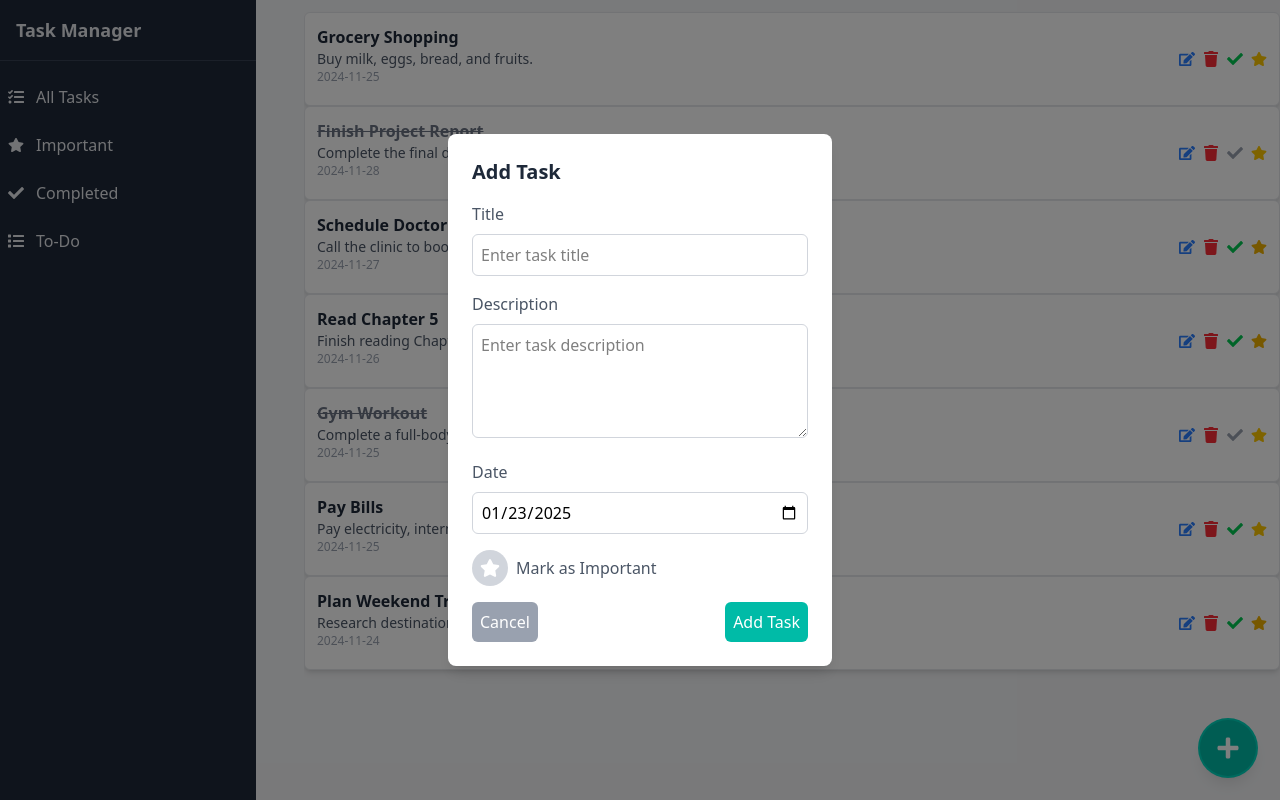
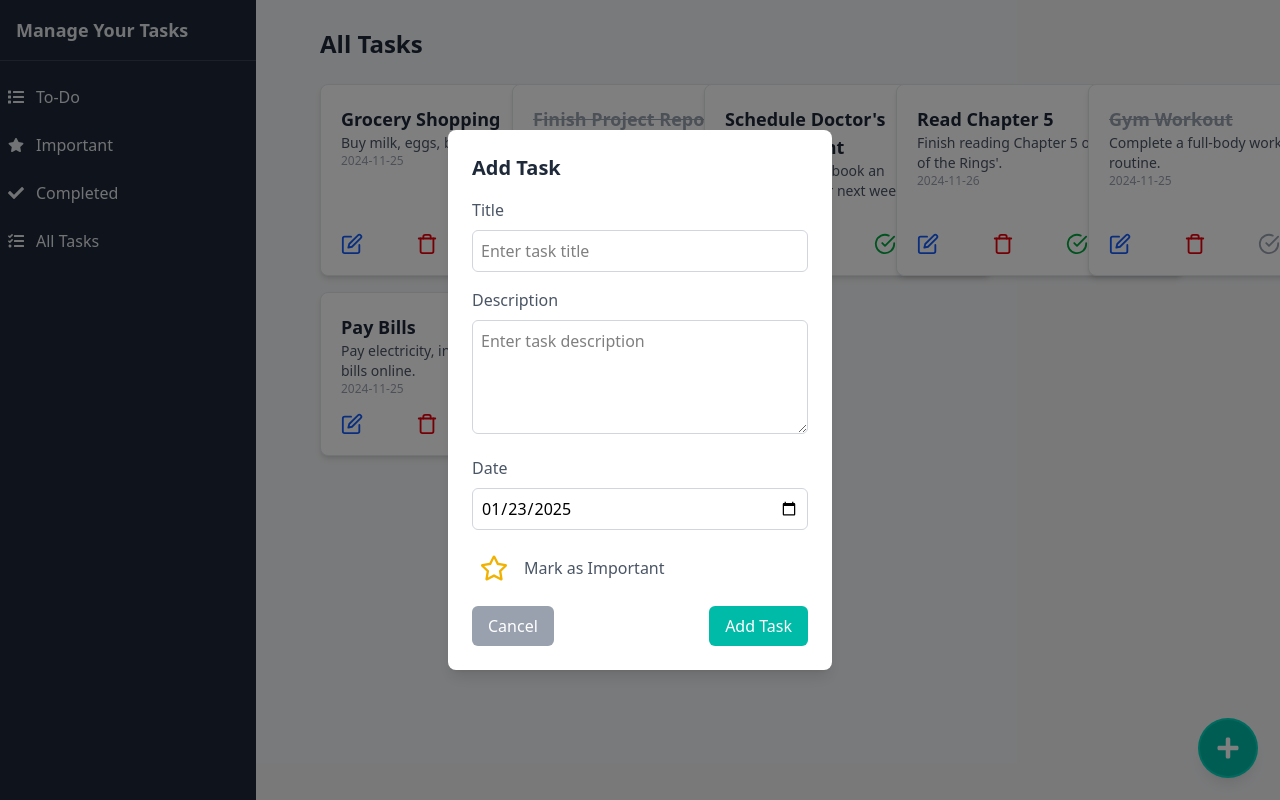
Before and after one commit to Pritthish20/todo, a React (Vite) app: page /all-tasks in a window 1280 px wide. Both pictures are taken after a click on the button 1228 px from the left and 748 px from the top of the page. Built offline with nearby package versions, Linux system fonts and the light colour scheme.

Commit message:
Added components

```diff
--- a/src/Components/AddTask.jsx
+++ b/src/Components/AddTask.jsx
@@ -1,5 +1,5 @@
 import React, { useState } from "react";
-import { FaStar } from "react-icons/fa";
+import { FaStar, FaRegStar } from "react-icons/fa";
 
 const AddTask = ({ setModal }) => {
   const [task, setTask] = useState({
@@ -18,19 +18,20 @@ const AddTask = ({ setModal }) => {
   };
 
   const handleSave = () => {
-    setModal(false) // Close the modal
+    console.log("Task saved:", task); // Add task save functionality here
+    setModal(false); // Close the modal
   };
 
   return (
-    <div
-      className="fixed inset-0 z-50 flex items-center justify-center bg-black/50 "
-    >
-      <div className="bg-white p-6 rounded-lg shadow-lg w-96 max-w-md">
+    <div className="fixed inset-0 z-50 flex items-center justify-center bg-black/50">
+      <div className="bg-white p-6 rounded-lg shadow-lg w-full max-w-md sm:w-96 md:w-80 lg:w-96">
         <h2 className="text-xl font-semibold text-gray-800 mb-4">Add Task</h2>
 
         {/* Title Input */}
         <div className="mb-4">
-          <label htmlFor="title" className="block text-gray-600">Title</label>
+          <label htmlFor="title" className="block text-gray-600">
+            Title
+          </label>
           <input
             type="text"
             id="title"
@@ -44,7 +45,9 @@ const AddTask = ({ setModal }) => {
 
         {/* Description Input */}
         <div className="mb-4">
-          <label htmlFor="description" className="block text-gray-600">Description</label>
+          <label htmlFor="description" className="block text-gray-600">
+            Description
+          </label>
           <textarea
             id="description"
             name="description"
@@ -58,7 +61,9 @@ const AddTask = ({ setModal }) => {
 
         {/* Date Picker */}
         <div className="mb-4">
-          <label htmlFor="date" className="block text-gray-600">Date</label>
+          <label htmlFor="date" className="block text-gray-600">
+            Date
+          </label>
           <input
             type="date"
             id="date"
@@ -73,24 +78,26 @@ const AddTask = ({ setModal }) => {
         <div className="mb-4 flex items-center">
           <button
             onClick={() => setTask({ ...task, isImportant: !task.isImportant })}
-            className={`p-2 rounded-full ${task.isImportant ? "bg-teal-500" : "bg-gray-300"} hover:bg-teal-600 transition-colors`}
+            className="p-2 rounded-full transition-colors text-yellow-500 hover:text-yellow-600"
           >
-            <FaStar className="text-white" size={20} />
+            {task.isImportant ? <FaStar size={28} /> : <FaRegStar size={28} />}
           </button>
-          <span className="ml-2 text-gray-600">{task.isImportant ? "Important" : "Mark as Important"}</span>
+          <span className="ml-2 text-gray-600">
+            {task.isImportant ? "Important" : "Mark as Important"}
+          </span>
         </div>
 
         {/* Modal Buttons */}
         <div className="flex justify-between mt-4">
           <button
-            onClick={()=>setModal(false)}
-            className="bg-gray-400 text-white p-2 rounded-md hover:bg-gray-500 transition"
+            onClick={() => setModal(false)}
+            className="bg-gray-400 text-white px-4 py-2 rounded-md hover:bg-gray-500 transition"
           >
             Cancel
           </button>
           <button
             onClick={handleSave}
-            className="bg-teal-500 text-white p-2 rounded-md hover:bg-teal-600 transition"
+            className="bg-teal-500 text-white px-4 py-2 rounded-md hover:bg-teal-600 transition"
           >
             Add Task
           </button>
@@ -100,6 +107,4 @@ const AddTask = ({ setModal }) => {
   );
 };
 
-
-
 export default AddTask;
--- a/src/Components/Sidebar.jsx
+++ b/src/Components/Sidebar.jsx
@@ -35,7 +35,7 @@ const Sidebar = ({ children }) => {
               isOpen ? "block" : "hidden"
             } transition-all duration-300`}
           >
-            Task Manager
+            Manage Your Tasks
           </h1>
           {isMobile && (
             <button
@@ -49,10 +49,10 @@ const Sidebar = ({ children }) => {
 
         <nav className="flex-1">
           <ul className="mt-4 space-y-2">
-            <li className="flex items-center p-2 hover:bg-gray-700 cursor-pointer">
-              <Link to="/all-tasks" className="flex items-center w-full text-gray-200">
-                <FaTasks className="mr-3" />
-                <span className={`${isOpen ? "block" : "hidden"}`}>All Tasks</span>
+          <li className="flex items-center p-2 hover:bg-gray-700 cursor-pointer">
+              <Link to="/to-do" className="flex items-center w-full text-gray-200">
+                <FaList className="mr-3" />
+                <span className={`${isOpen ? "block" : "hidden"}`}>To-Do</span>
               </Link>
             </li>
             <li className="flex items-center p-2 hover:bg-gray-700 cursor-pointer">
@@ -68,11 +68,12 @@ const Sidebar = ({ children }) => {
               </Link>
             </li>
             <li className="flex items-center p-2 hover:bg-gray-700 cursor-pointer">
-              <Link to="/to-do" className="flex items-center w-full text-gray-200">
-                <FaList className="mr-3" />
-                <span className={`${isOpen ? "block" : "hidden"}`}>To-Do</span>
+              <Link to="/all-tasks" className="flex items-center w-full text-gray-200">
+                <FaTasks className="mr-3" />
+                <span className={`${isOpen ? "block" : "hidden"}`}>All Tasks</span>
               </Link>
             </li>
+
           </ul>
         </nav>
       </div>
--- a/src/Components/TaskCard.jsx
+++ b/src/Components/TaskCard.jsx
@@ -1,7 +1,11 @@
-import React from "react";
-import { FaEdit, FaTrash, FaCheck, FaStar } from "react-icons/fa";
+import React, { useState } from "react";
+import { FiEdit, FiTrash, FiCheckCircle } from "react-icons/fi";
+import { FaStar, FaRegStar } from "react-icons/fa";
+import UpdateTask from './UpdateTask'
 
 const TaskCard = ({ task }) => {
+
+  const [updateTaskModal,setUpdateTaskModal] =useState(false);
   const { title, description, date, isDone, isImportant } = task;
 
   // Handlers for buttons (dummy for now)
@@ -10,7 +14,7 @@ const TaskCard = ({ task }) => {
   };
 
   const handleImportant = () => {
-    console.log(`Mark task "${title}" as important`);
+    console.log(`Toggle importance of task "${title}"`);
   };
 
   const handleDelete = () => {
@@ -22,57 +26,57 @@ const TaskCard = ({ task }) => {
   };
 
   return (
-    <div className="bg-white p-3 rounded-md shadow-md flex flex-col space-y-2 border border-gray-200 sm:flex-row sm:items-center sm:justify-between">
-      {/* Left Section */}
+    <div className="bg-white w-full max-w-xs sm:max-w-sm md:max-w-md lg:w-72 p-5 rounded-lg shadow-md flex flex-col space-y-4 border border-gray-200 hover:shadow-lg transition-shadow">
+      {/* Task Details */}
       <div className="flex-1">
         <h3
-          className={`text-md font-semibold truncate ${
-            isDone ? "line-through text-gray-500" : "text-gray-800"
+          className={`text-lg font-semibold ${
+            isDone ? "line-through text-gray-400" : "text-gray-800"
           }`}
         >
           {title}
         </h3>
-        <p className="text-sm text-gray-600 truncate">{description}</p>
+        <p className="text-sm text-gray-600">{description}</p>
         <p className="text-xs text-gray-400">{date}</p>
       </div>
 
-      {/* Button Section */}
-      <div className="flex items-center space-x-2 mt-2 sm:mt-0">
+      {/* Action Buttons */}
+      <div className="flex justify-between items-center">
         <button
-          onClick={handleUpdate}
-          className="text-blue-500 hover:text-blue-700 transition-colors"
+          onClick={()=>setUpdateTaskModal(true)}
+          className="text-blue-600 hover:text-blue-800 transition-colors"
           title="Edit Task"
         >
-          <FaEdit size={16} />
+          <FiEdit size={22} />
         </button>
         <button
           onClick={handleDelete}
-          className="text-red-500 hover:text-red-700 transition-colors"
+          className="text-red-600 hover:text-red-800 transition-colors"
           title="Delete Task"
         >
-          <FaTrash size={16} />
+          <FiTrash size={22} />
         </button>
         <button
           onClick={handleDone}
           className={`${
-            isDone ? "text-gray-400" : "text-green-500 hover:text-green-700"
+            isDone ? "text-gray-400" : "text-green-600 hover:text-green-800"
           } transition-colors`}
           title={isDone ? "Task Done" : "Mark as Done"}
         >
-          <FaCheck size={16} />
+          <FiCheckCircle size={22} />
         </button>
         <button
           onClick={handleImportant}
-          className={`${
-            isImportant
-              ? "text-yellow-400"
-              : "text-yellow-500 hover:text-yellow-700"
-          } transition-colors`}
+          className="text-yellow-500 hover:text-yellow-600 transition-colors"
           title={isImportant ? "Important Task" : "Mark as Important"}
         >
-          <FaStar size={16} />
+          {isImportant ? <FaStar size={22} /> : <FaRegStar size={22} />}
         </button>
       </div>
+      {updateTaskModal &&
+      <UpdateTask
+      setModal={setUpdateTaskModal}
+      />}
     </div>
   );
 };
--- a/src/Components/UpdateTask.jsx
+++ b/src/Components/UpdateTask.jsx
@@ -1,7 +1,8 @@
-import React from 'react'
+import React, { useState } from "react";
+import { FaStar, FaRegStar } from "react-icons/fa";
 
-const UpdateTask = () => {
-   [task, setTask] = useState({
+const UpdateTask = ({ setModal }) => {
+  const [task, setTask] = useState({
     title: "",
     description: "",
     date: new Date().toISOString().split("T")[0], // Default to today's date
@@ -17,19 +18,21 @@ const UpdateTask = () => {
   };
 
   const handleSave = () => {
-        setModal(false) // Close the modal
+    // Add save functionality here
+    console.log("Task saved:", task);
+    setModal(false); // Close the modal
   };
 
   return (
-        <div
-          className="fixed inset-0 z-50 flex items-center justify-center bg-black/50 "
-        >
+    <div className="fixed inset-0 z-50 flex items-center justify-center bg-black/50">
       <div className="bg-white p-6 rounded-lg shadow-lg w-96 max-w-md">
-            <h2 className="text-xl font-semibold text-gray-800 mb-4">Add Task</h2>
+        <h2 className="text-xl font-semibold text-gray-800 mb-4">Update Task</h2>
 
         {/* Title Input */}
         <div className="mb-4">
-              <label htmlFor="title" className="block text-gray-600">Title</label>
+          <label htmlFor="title" className="block text-gray-600">
+            Title
+          </label>
           <input
             type="text"
             id="title"
@@ -43,7 +46,9 @@ const UpdateTask = () => {
 
         {/* Description Input */}
         <div className="mb-4">
-              <label htmlFor="description" className="block text-gray-600">Description</label>
+          <label htmlFor="description" className="block text-gray-600">
+            Description
+          </label>
           <textarea
             id="description"
             name="description"
@@ -57,7 +62,9 @@ const UpdateTask = () => {
 
         {/* Date Picker */}
         <div className="mb-4">
-              <label htmlFor="date" className="block text-gray-600">Date</label>
+          <label htmlFor="date" className="block text-gray-600">
+            Date
+          </label>
           <input
             type="date"
             id="date"
@@ -72,17 +79,23 @@ const UpdateTask = () => {
         <div className="mb-4 flex items-center">
           <button
             onClick={() => setTask({ ...task, isImportant: !task.isImportant })}
-                className={`p-2 rounded-full ${task.isImportant ? "bg-teal-500" : "bg-gray-300"} hover:bg-teal-600 transition-colors`}
+            className="p-2 rounded-full transition-colors text-yellow-500  hover:text-yellow-600"
           >
-                <FaStar className="text-white" size={20} />
+            {task.isImportant ? (
+              <FaStar size={28} />
+            ) : (
+              <FaRegStar  size={28} />
+            )}
           </button>
-              <span className="ml-2 text-gray-600">{task.isImportant ? "Important" : "Mark as Important"}</span>
+          <span className="ml-2 text-gray-600">
+            {task.isImportant ? "Important" : "Mark as Important"}
+          </span>
         </div>
 
         {/* Modal Buttons */}
         <div className="flex justify-between mt-4">
           <button
-                onClick={()=>setModal(false)}
+            onClick={() => setModal(false)}
             className="bg-gray-400 text-white p-2 rounded-md hover:bg-gray-500 transition"
           >
             Cancel
@@ -91,7 +104,7 @@ const UpdateTask = () => {
             onClick={handleSave}
             className="bg-teal-500 text-white p-2 rounded-md hover:bg-teal-600 transition"
           >
-                Add Task
+            Save Task
           </button>
         </div>
       </div>
@@ -99,4 +112,4 @@ const UpdateTask = () => {
   );
 };
 
-export default UpdateTask
+export default UpdateTask;
--- a/src/Pages/AllTasks.jsx
+++ b/src/Pages/AllTasks.jsx
@@ -1,5 +1,5 @@
-import React from 'react'
-import TaskCard from '../Components/TaskCard';
+import React from "react";
+import TaskCard from "../Components/TaskCard";
 
 const tasks = [
   {
@@ -60,18 +60,26 @@ const tasks = [
   },
 ];
 
-
 const Alltasks = () => {
   return (
-    <div>
-      {tasks.map((task) => (
-        <TaskCard
-          key={task.id}
-          task={task}
-        />
-      ))}
+    <div className="p-4 bg-gray-100 min-h-screen">
+      <h2 className="text-2xl font-bold text-gray-800 mb-6 text-center sm:text-left">
+        All Tasks
+      </h2>
+      <div
+        className="grid gap-4
+        grid-cols-1
+        sm:grid-cols-2
+        md:grid-cols-3
+        lg:grid-cols-4
+        xl:grid-cols-5"
+      >
+        {tasks.map((task) => (
+          <TaskCard key={task.id} task={task} />
+        ))}
+      </div>
     </div>
-  )
-}
+  );
+};
 
-export default Alltasks
+export default Alltasks;
```
Lines whose indentation alone changed are shown as unchanged.
